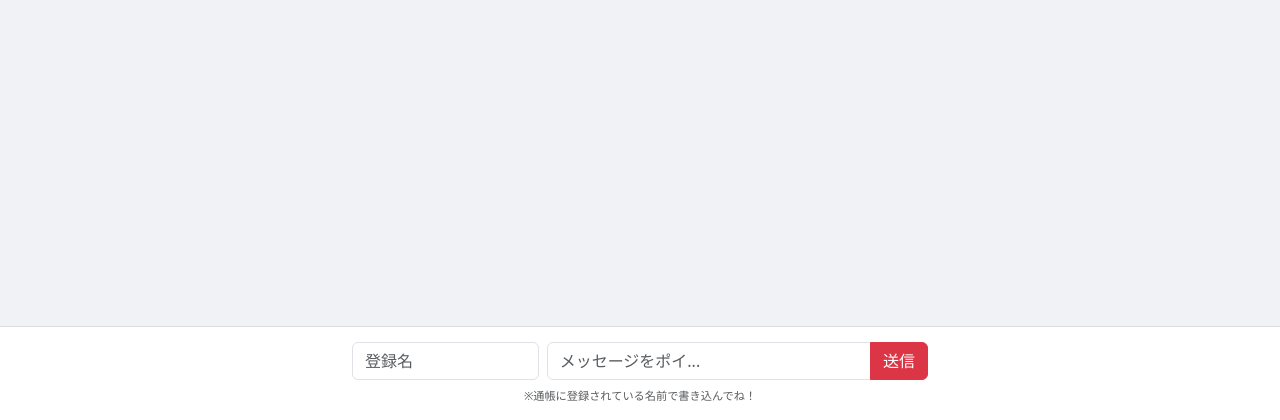
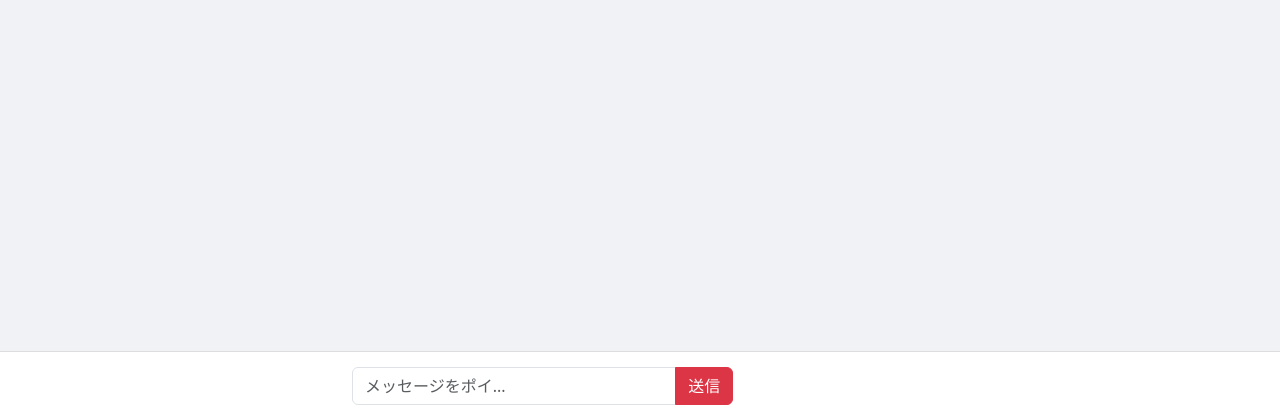
Before and after one commit to sakku9588-crypto/-, a Flask app: page /board in a window 1280 px wide. Shown: the part 380-800 px from the top of the page. Run offline with Flask 3, Linux system fonts and the light colour scheme; the visitor is signed in with stand-in values (Sample User, id 1); data comes from the database, SQL or seed files in the repository; data that the repository does not hold is empty.

Commit message:
Update board.html

```diff
--- a/templates/board.html
+++ b/templates/board.html
@@ -63,10 +63,7 @@
             <form method="POST">
                 <input type="hidden" name="parent_id" id="parent_id_input">
                 <div class="row g-2">
-                    <div class="col-4">
-                        <input type="text" name="sender" class="form-control" placeholder="登録名" required>
-                    </div>
-                    <div class="col-8">
+                        <div class="col-8">
                         <div class="input-group">
                             <input type="text" name="content" id="message_field" class="form-control" placeholder="メッセージをポイ..." required>
                             <button type="submit" class="btn btn-danger">送信</button>
@@ -74,8 +71,7 @@
                     </div>
                 </div>
             </form>
-            <p class="text-muted text-center mt-2 mb-0" style="font-size: 0.7rem;">※通帳に登録されている名前で書き込んでね！</p>
-        </div>
+            </div>
     </div>
 
     <script>
```
